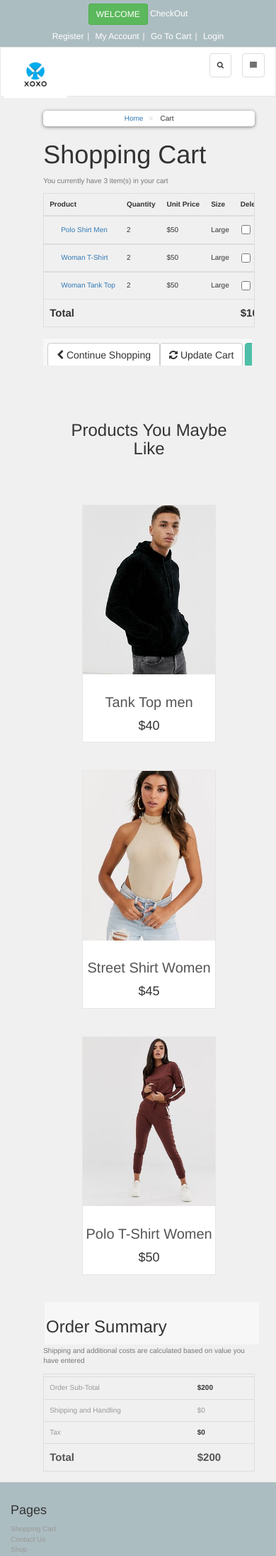
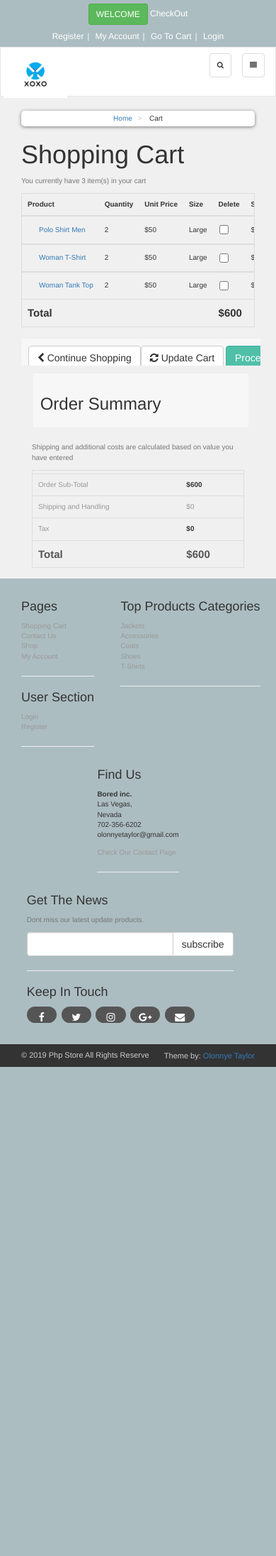
Before and after one commit to boredasfawk/php_store, a PHP site: page /customer/cart.php in a window 390 px wide. Shown: the top 2192 px of the page at 71% size. After the commit the page ends 1503 px from the top, so only its background shows below. Run offline with PHP 8.4, Linux system fonts and the light colour scheme.

Commit message:
updated cart css for better page flow

```diff
--- a/customer/cart.php
+++ b/customer/cart.php
@@ -18,7 +18,7 @@
   ?>
 
   <!-- Cart Begin -->
-  <div id="content">
+  <div id="content" class="cart">
       <div class="container">
           <div class="col-md-12">
               <!-- Crumb Begin -->
@@ -217,7 +217,7 @@
                                 <tr>
 
                                     <th colspan="5">Total</th>
-                                    <th colspan="2">$100</th>
+                                    <th colspan="2">$600</th>
 
                                 </tr>
 
@@ -227,7 +227,7 @@
 
                       </div>
 
-                      <div class="box-footer">
+                      <div id="cart" class="box-footer">
 
                           <div class="pull-left">
 
@@ -261,7 +261,9 @@
 
               </div>
 
-              <div id="row same-heigh-row">
+              <!-- TODO: messing up flow of page check back after making page dynamic -->
+
+              <!-- <div id="row same-heigh-row">
                   <div class="col-md-3 col-sm-6">
                       <div id="cart" class="box same-height headline">
                           <h3 class="text-center">Products You Maybe Like</h3>
@@ -318,13 +320,13 @@
 
               </div>
 
-          </div>
+          </div> -->
 
           <div class="col-md-3">
 
               <div id="order-summary" class="box">
 
-                  <div class="box-header">
+                  <div id="cart" class="box-header">
 
                       <h3>Order Summary</h3>
 
@@ -345,7 +347,7 @@
                               <tr>
 
                                   <td> Order Sub-Total </td>
-                                  <th> $200 </th>
+                                  <th> $600 </th>
 
                               </tr>
 
@@ -366,7 +368,7 @@
                               <tr class="total">
 
                                   <td> Total </td>
-                                  <th> $200 </th>
+                                  <th> $600 </th>
 
                               </tr>
                           </tbody>
--- a/styles/style.css
+++ b/styles/style.css
@@ -435,6 +435,21 @@
   height: 53vh;
 }
 
+@media (max-width: 768px) {
+  div#content.cart {
+    padding-left: 0;
+  }
+  div#cart.box-header {
+    margin: -1vmin -1.5vmin 5.5vmin 0.5vmin;
+    padding: 2.5vmin;
+  }
+
+  div#cart.box-footer {
+    margin: 4vmin -2vmin 3.5vmin 0vmin;
+    padding: 2.5vmin;
+  }
+}
+
 @media (max-width: 500px) {
   div.center-responsive.details {
     width: 56vw;
```
